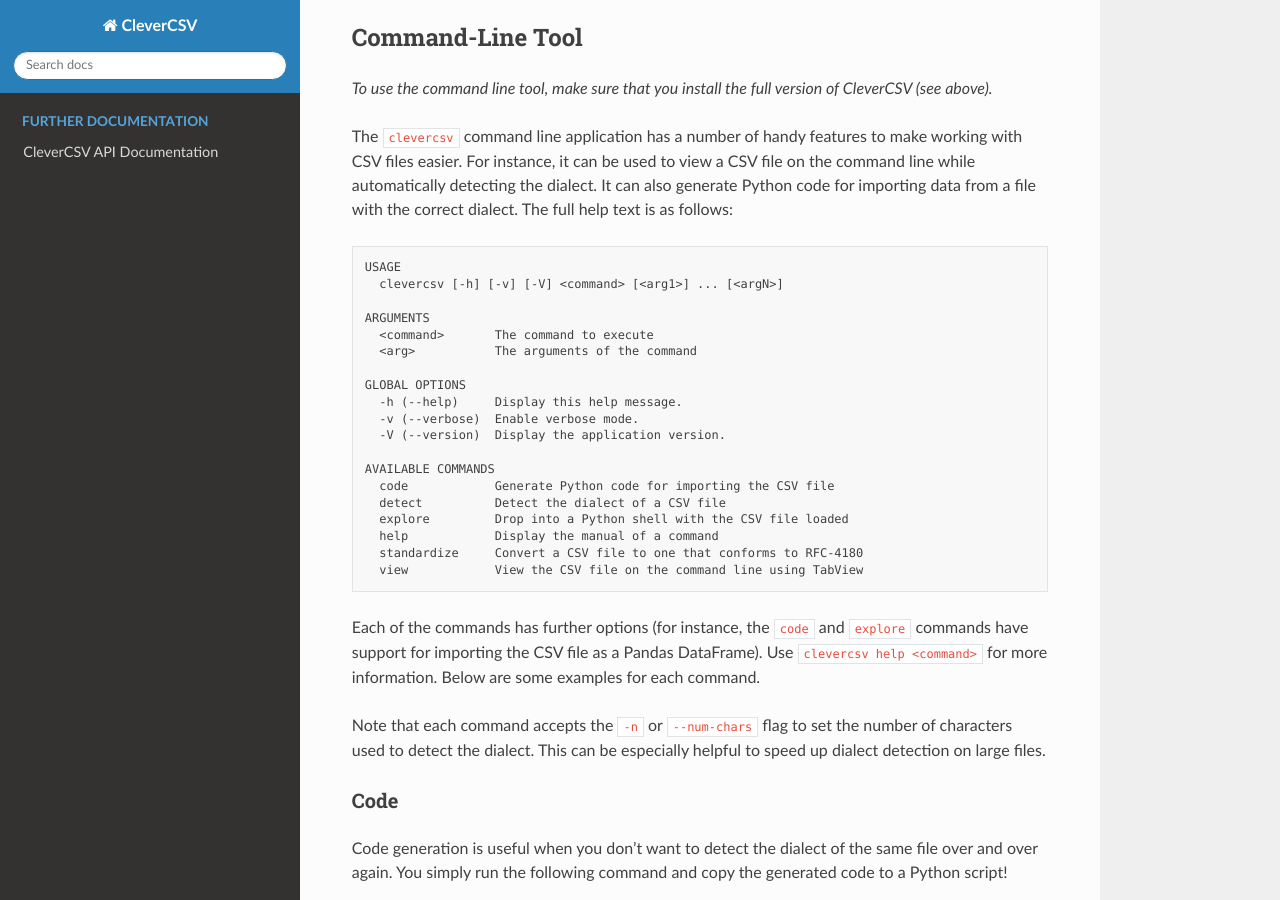
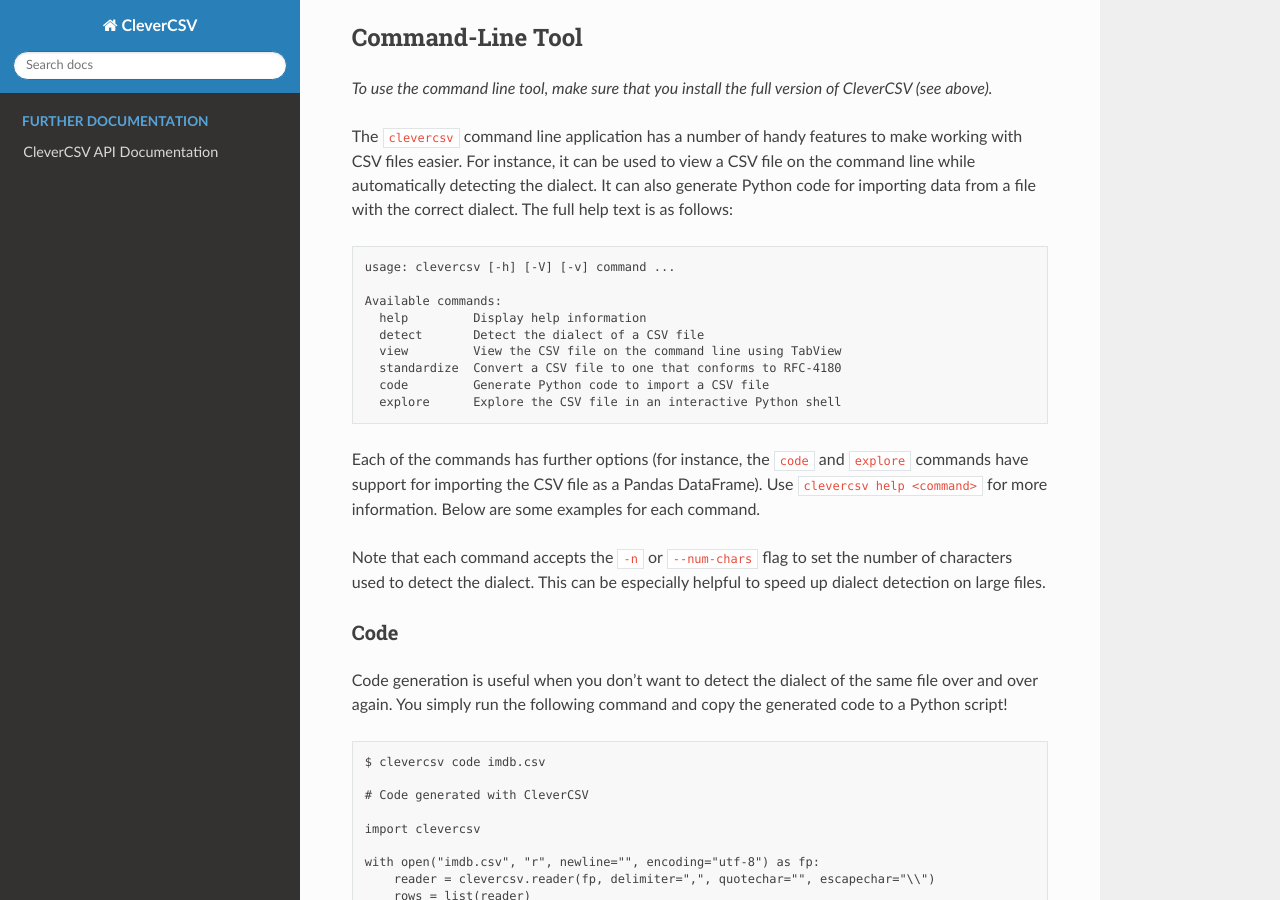
Before and after one commit to alan-turing-institute/CleverCSV, a Sphinx documentation site: the page built from docs/README.rst, in a window 1280 px wide and 900 px high, scrolled down 4481 px. Built offline with Sphinx 7.4.7 and the Read the Docs theme 2.0.0, drawn with Linux system fonts in a browser that asks for light colours; pages that are not in the unit, such as notebooks, are missing from menus.

Commit message:
CleverCSV Release 0.7.2

```diff
--- a/docs/README.rst
+++ b/docs/README.rst
@@ -270,25 +270,15 @@
 
 .. code-block:: text
 
-   USAGE
-     clevercsv [-h] [-v] [-V] <command> [<arg1>] ... [<argN>]
+   usage: clevercsv [-h] [-V] [-v] command ...
 
-   ARGUMENTS
-     <command>       The command to execute
-     <arg>           The arguments of the command
-
-   GLOBAL OPTIONS
-     -h (--help)     Display this help message.
-     -v (--verbose)  Enable verbose mode.
-     -V (--version)  Display the application version.
-
-   AVAILABLE COMMANDS
-     code            Generate Python code for importing the CSV file
-     detect          Detect the dialect of a CSV file
-     explore         Drop into a Python shell with the CSV file loaded
-     help            Display the manual of a command
-     standardize     Convert a CSV file to one that conforms to RFC-4180
-     view            View the CSV file on the command line using TabView
+   Available commands:
+     help         Display help information
+     detect       Detect the dialect of a CSV file
+     view         View the CSV file on the command line using TabView
+     standardize  Convert a CSV file to one that conforms to RFC-4180
+     code         Generate Python code to import a CSV file
+     explore      Explore the CSV file in an interactive Python shell
 
 Each of the commands has further options (for instance, the ``code`` and
 ``explore`` commands have support for importing the CSV file as a Pandas
--- a/setup.py
+++ b/setup.py
@@ -9,9 +9,6 @@
 from setuptools import find_packages
 from setuptools import setup
 from setuptools._distutils.core import Command
-
-# from setuptools._distutils.extension import Extension
-
 
 # Package meta-data.
 AUTHOR = "Gertjan van den Burg"
```
Also changed, not shown: CHANGELOG.md (+5 -0 lines), README.md (+8 -18 lines), docs/CHANGELOG.rst (+7 -0 lines), docs/source/clevercsv.console.rst (+0 -8 lines), 7 other files.
